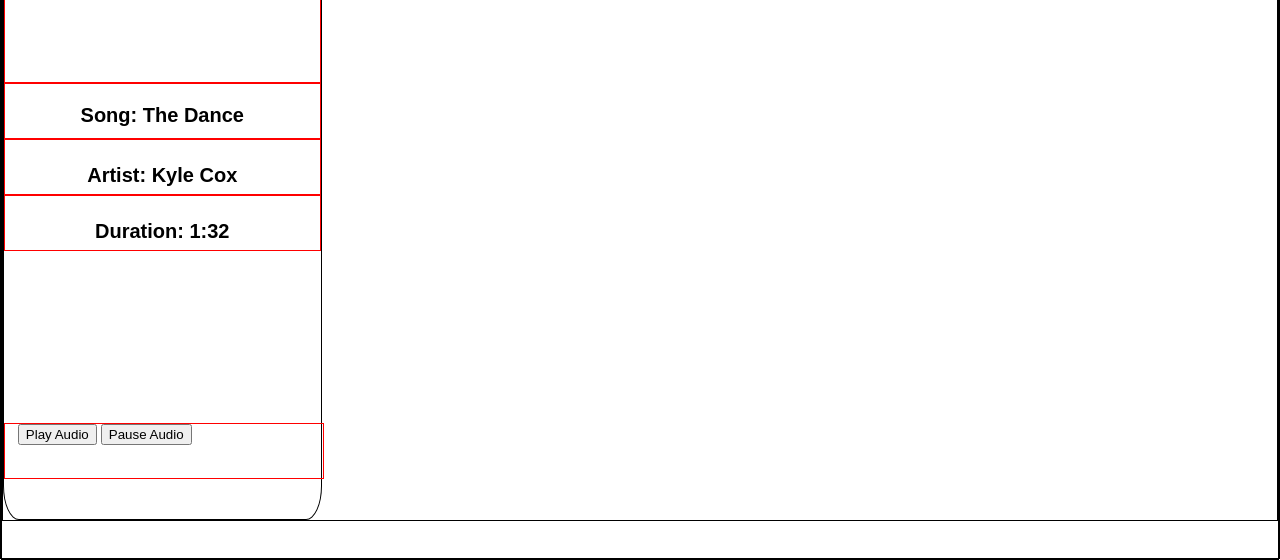
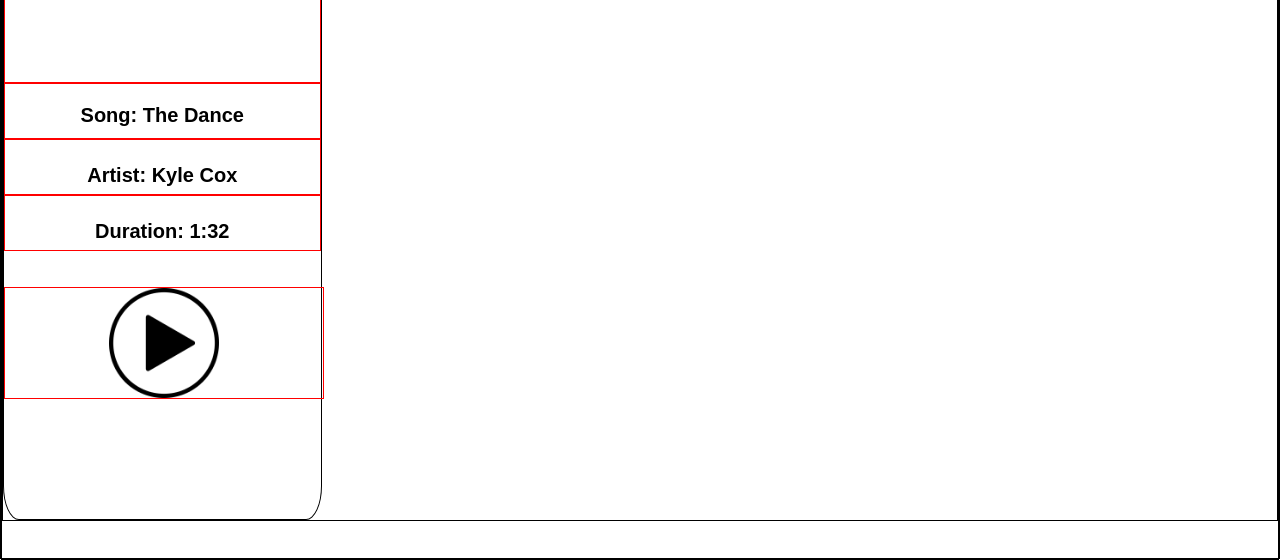
Before and after one commit to auevangel/jukebox, a plain HTML site: page index.html in a window 1280 px wide. Shown: the part 241-801 px from the top of the page. Drawn offline with Linux system fonts and the light colour scheme.

Commit message:
Experimenting with play button

```diff
--- a/css/index.css
+++ b/css/index.css
@@ -92,17 +92,19 @@ html, body {
 
 div.sound {
     position: absolute;
-    bottom: 10%;
+    bottom: 20%;
     width: 25%;
 }
 .sound {
-    width: 100%;
     border: 1px solid red;
-    height: 7vh;
-    padding: 0 1%;
+    height: 14vh;
+    padding: 0 auto;
 }
 
-.sound audio {
-    width: 95%;
+.play_button {
+    display: block;
+    margin-left: auto;
+    margin-right: auto;
+    height: 100%;
 
 }
--- a/index.html
+++ b/index.html
@@ -15,16 +15,16 @@
         <section>
             <div id="trackplayer">
                 <div id="selection1" class="track-selection">
-                    <div class="photo-block"> <img id="selection1-photo" class="photo" src="tracks/track1/girl-2696947_1920.jpg" onclick="document.getElementById('track1-audio').play();"></div>
-                    <div class="title"><p>Song: <span id="selection1-title">The Dance</span></p></div>
-                    <div class="artist"><p>Artist: <span id="selection1-artist">Kyle Cox</span></p></div>
-                    <div class="duration"><p>Duration: <span id="selection1-duration">1:32</span></p></div>
+                    <div class="photo-block"> <img id="selection1_photo" class="photo" src="tracks/track1/girl-2696947_1920.jpg" onclick="document.getElementById('track1-audio').play();"></div>
+                    <div class="title"><p>Song: <span id="selection1_title">The Dance</span></p></div>
+                    <div class="artist"><p>Artist: <span id="selection1_artist">Kyle Cox</span></p></div>
+                    <div class="duration"><p>Duration: <span id="selection1_duration">1:32</span></p></div>
                     <div class="sound">
-                        <audio id="selection1-audio"> <source id="track1-soundfile" src="tracks/track1/3562d9aa6a0f9762eac6029555da353d.mp3" type="audio/mpeg">
+                        <audio id="selection1_audio"> <source id="track1-soundfile" src="tracks/track1/3562d9aa6a0f9762eac6029555da353d.mp3" type="audio/mpeg">
                             Your browser does not support the audio tag.
                           </audio>
-                          <button onclick="playAudio('selection1-audio')" type="button">Play Audio</button>
-                          <button onclick="pauseAudio('selection1-audio')" type="button">Pause Audio</button>
+                         <img id="selection1_playButton" class="play_button" src="images/play-button.png" onclick="playAudio(selection1_audio, selection1_playButton)">
+                          </div>
                     </div>
                 </div>
             </div>
--- a/js/index.js
+++ b/js/index.js
@@ -1,9 +1,11 @@
-function playAudio(elementId) {
+function playAudio(audioId, buttonId) {
   let x = elementId;
+  let y = buttonId;
   x.play();
+  document.getElementById(y).style.display = "none";
 }
 
-function pauseAudio(elementId) {
+function pauseAudio(audioId, buttonId) {
   let x=elementId;
   x.pause();
 }
```
Also changed, not shown: images/play-button.png (added).
